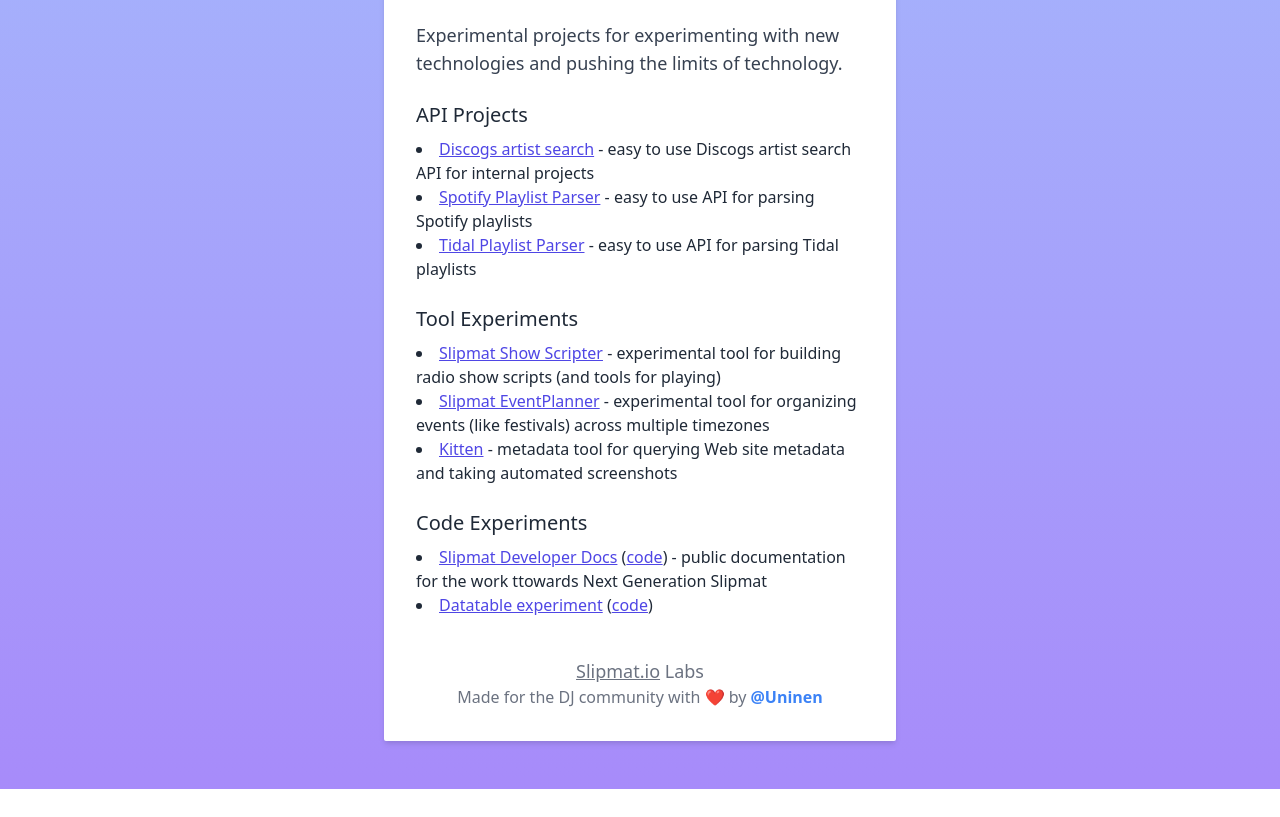
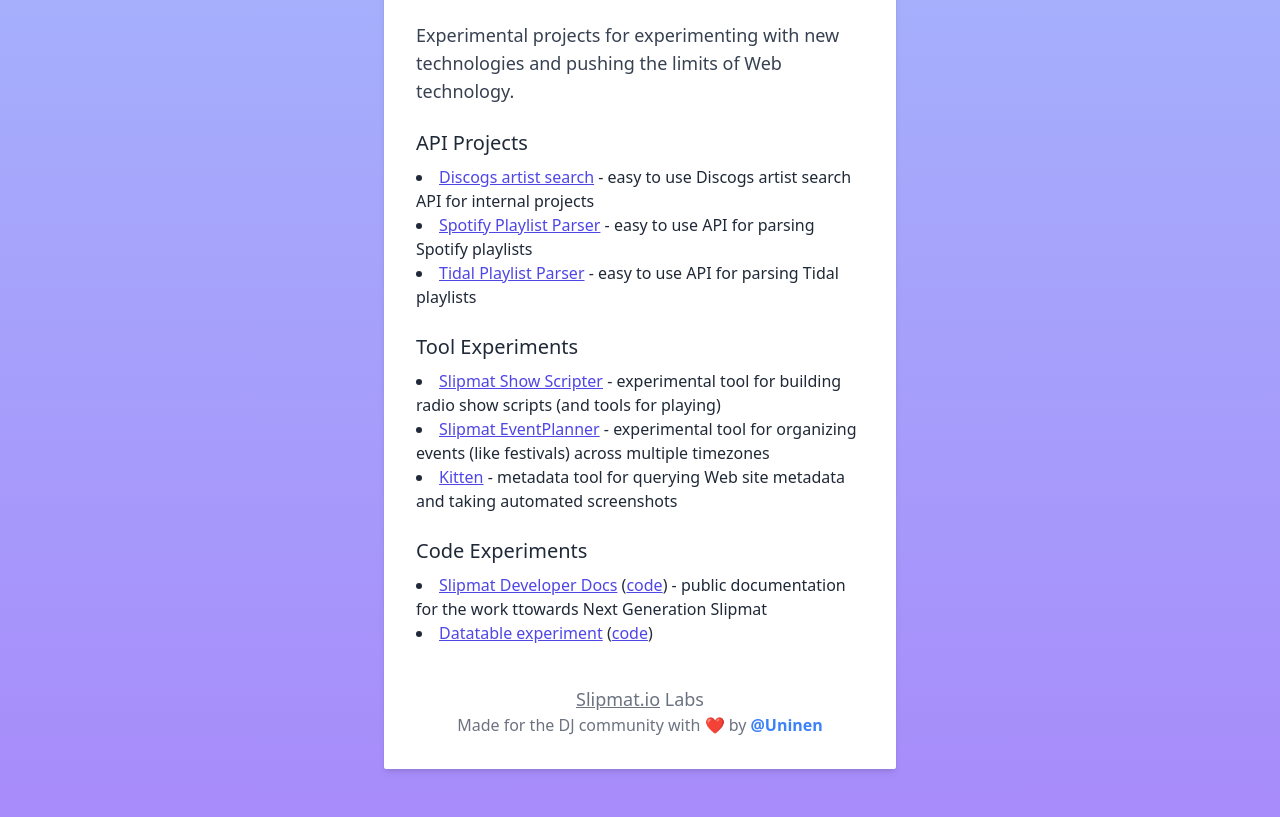
Before and after one commit to slipmatio/labs, a plain HTML site: page templates/index.html in a window 1280 px wide. Shown: the part 115-932 px from the top of the page. Before the commit the page ends 904 px from the top, so only its background shows below. Drawn offline with nearby package versions, Linux system fonts and the light colour scheme.

Commit message:
fix: typo

```diff
--- a/templates/index.html
+++ b/templates/index.html
@@ -24,7 +24,7 @@
         <div class="max-w-lg px-8 py-8 bg-white rounded-sm shadow-md">
           <h1 class="mb-6 text-2xl font-semibold text-gray-800">Slipmat Labs</h1>
 
-          <p class="mb-6 text-lg text-gray-700">Experimental projects for experimenting with new technologies and pushing the limits of technology.</p>
+          <p class="mb-6 text-lg text-gray-700">Experimental projects for experimenting with new technologies and pushing the limits of Web technology.</p>
 
           <h2 class="mb-2 text-xl font-medium text-gray-800">API Projects</h2>
 
```
